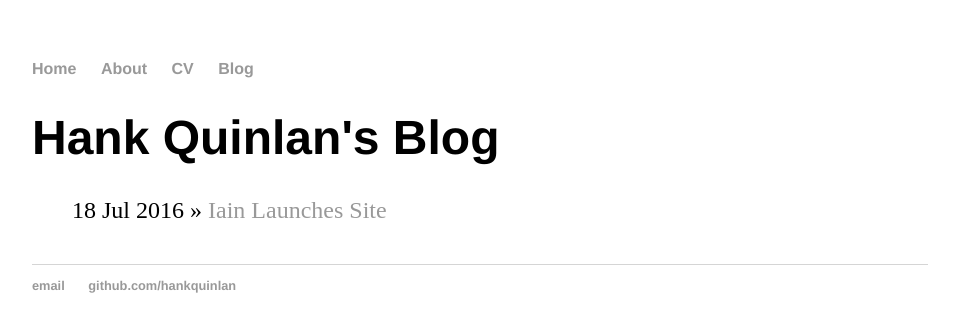
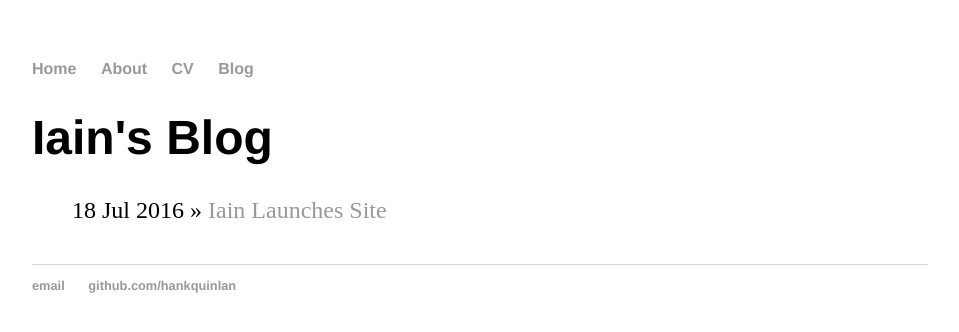
Before and after one commit to iainwp/iainwp.github.io, a Jekyll site: the page built from blog/index.html, in a window 1280 px wide. Shown: the top 332 px of the page, without its empty margins (160-1119 px from the left). Built offline with Jekyll 4.4.1, drawn with Linux system fonts in a browser that asks for light colours; part of the change alters nothing that is shown.

Commit message:
changes to be pushed

```diff
--- a/_config.yml
+++ b/_config.yml
@@ -1,2 +1,20 @@
 name: Iain Phillips
 markdown: kramdown
+markdown_ext: "markdown,mkdown,mkdn,mkd,md"
+
+
+kramdown:
+  auto_ids:       true
+  footnote_nr:    1
+  entity_output:  as_char
+  toc_levels:     1..6
+  smart_quotes:   lsquo,rsquo,ldquo,rdquo
+  enable_coderay: false
+
+  coderay:
+    coderay_wrap:              div
+    coderay_line_numbers:      inline
+    coderay_line_number_start: 1
+    coderay_tab_width:         4
+    coderay_bold_every:        10
+    coderay_css:               style
--- a/blog/index.html
+++ b/blog/index.html
@@ -1,6 +1,6 @@
 ---
 layout: default
-title: Hank Quinlan's Blog
+title: Iain's Blog
 ---
 	<h1>{{ page.title }}</h1>
 	<ul class="posts">
```
